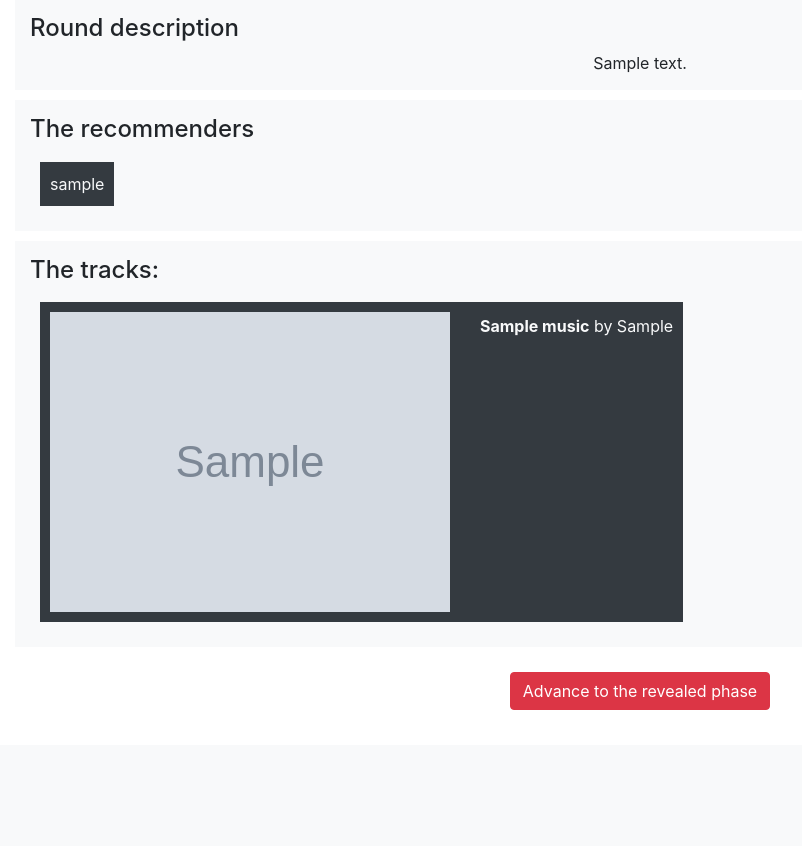
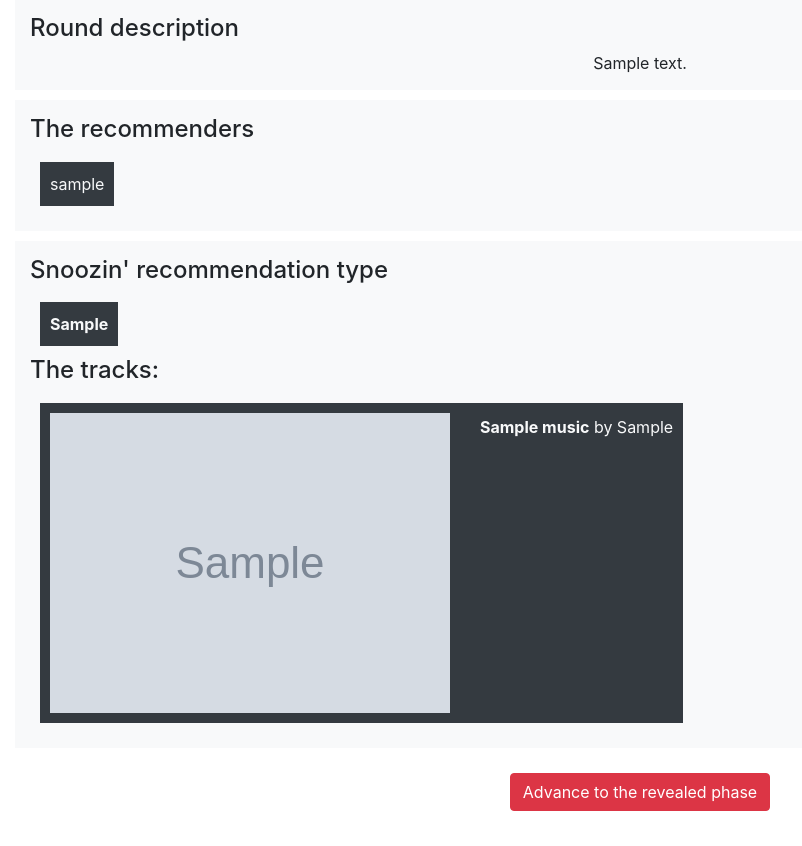
Before and after one commit to nknaian/musicrecs, a Flask app: template musicrecs/templates/round/listen_phase.html in a window 1280 px wide. Shown: the part 155-1001 px from the top of the page, without its empty margins (0-802 px from the left). Before the commit the page ends 865 px from the top, so only its background shows below. Run offline with Flask 2, Linux system fonts and the light colour scheme; tables that the repository leaves empty hold one stand-in row (values such as "Sample post"); the template is opened without the code that fills it: values that come from a table or form of the project are taken from there, most other values are stand-ins (such as "Sample title", 1, 10 or a date in 2020); grey boxes marked "Sample" are stand-in pictures; some libraries are stand-ins or nearby versions.

Commit message:
actually adds snoozing rec type to round page

```diff
--- a/musicrecs/templates/round/listen_phase.html
+++ b/musicrecs/templates/round/listen_phase.html
@@ -14,6 +14,10 @@
 
 {% block round_content %}
     <div class="bg-light" style="padding: 15px;">
+        <h4> Snoozin' recommendation type </h4>
+        <div class="row bg-dark text-light" style="padding: 10px; margin-top: 10px; margin-bottom: 10px; margin-left: 10px; margin-right: 10px; display: inline-block;">
+            <b> {{snoozin_rt}} </b>
+        </div>
         <h4> The {{round.music_type.name}}s:</h4>
         {% for recommender, music in music_submissions.items() %}
             <a href="{{music.link}}">
--- a/musicrecs/views.py
+++ b/musicrecs/views.py
@@ -81,10 +81,15 @@ def round(long_id):
                 round.music_type.name, submission.spotify_link
             ) for submission in submission_list
         }
+        if round.snoozin_rec_type == 0:
+            snoozinrt = 'Random'
+        else:
+            snoozinrt = 'Similar'
         return render_template('round/listen_phase.html',
                                music_submissions=music_submissions,
                                round=round,
-                               revealed=RoundStatus.revealed)
+                               revealed=RoundStatus.revealed,
+                               snoozin_rt=snoozinrt)
 
 
 @app.route('/round/<string:long_id>/advance', methods=['POST'])
```
